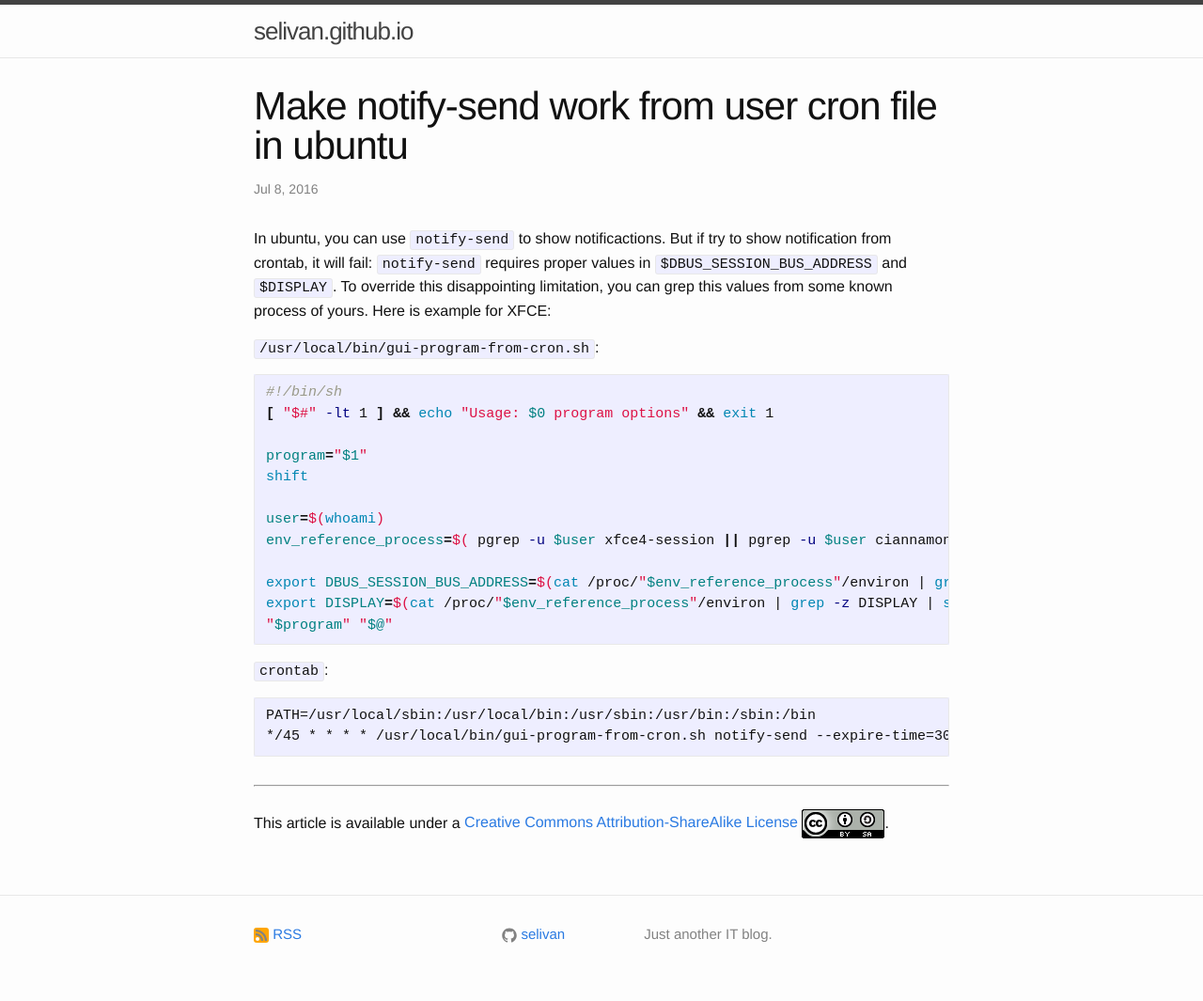
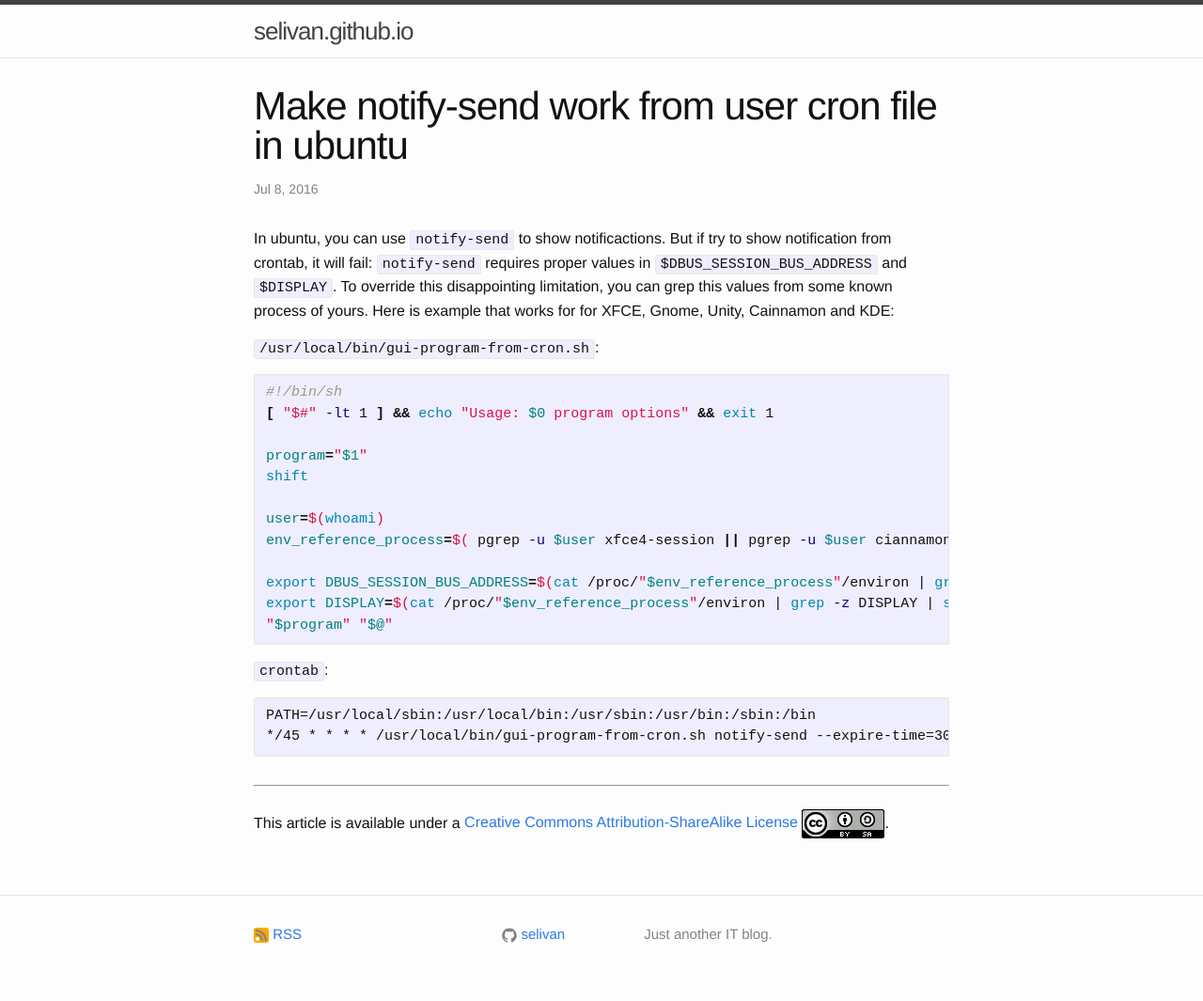
Before and after one commit to selivan/selivan.github.io, a Jekyll site: the page built from _posts/2016-07-08-notify-send-from-cron-in-ubuntu.md, in a window 1280 px wide. Shown: the whole page at 94% size. Built offline with Jekyll 4.4.1, drawn with Linux system fonts in a browser that asks for light colours; comment, search, counter and statistics services are not loaded.

Commit message:
Update 2016-07-08-notify-send-from-cron-in-ubuntu.md

```diff
--- a/_posts/2016-07-08-notify-send-from-cron-in-ubuntu.md
+++ b/_posts/2016-07-08-notify-send-from-cron-in-ubuntu.md
@@ -3,7 +3,7 @@
 title:  "Make notify-send work from user cron file in ubuntu"
 tags: notify-send,ubuntu,desktop
 ---
-In ubuntu, you can use `notify-send` to show notificactions. But if try to show notification from crontab, it will fail: `notify-send` requires proper values in `$DBUS_SESSION_BUS_ADDRESS` and `$DISPLAY`. To override this disappointing limitation, you can grep this values from some known process of yours. Here is example for XFCE:
+In ubuntu, you can use `notify-send` to show notificactions. But if try to show notification from crontab, it will fail: `notify-send` requires proper values in `$DBUS_SESSION_BUS_ADDRESS` and `$DISPLAY`. To override this disappointing limitation, you can grep this values from some known process of yours. Here is example that works for for XFCE, Gnome, Unity, Cainnamon and KDE:
 
 `/usr/local/bin/gui-program-from-cron.sh`:
 
```
